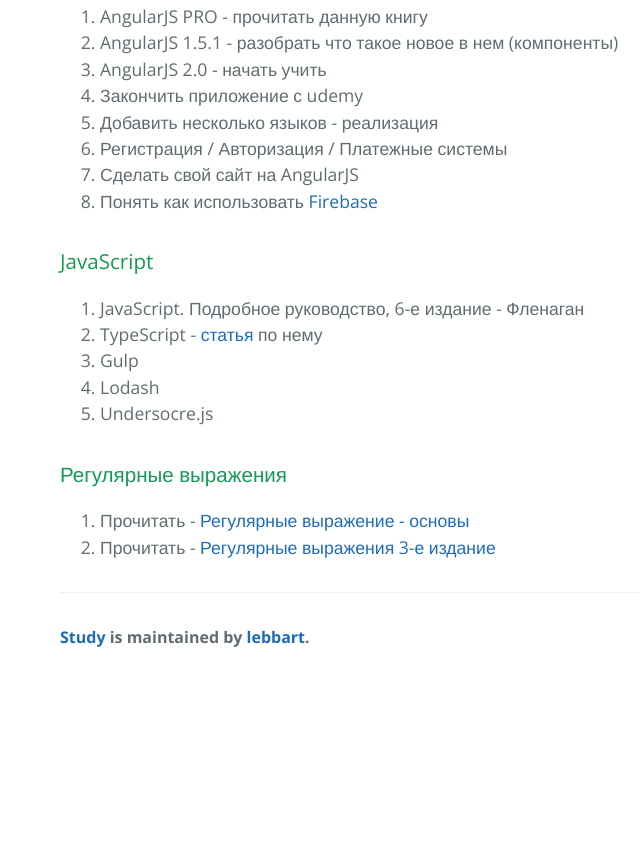
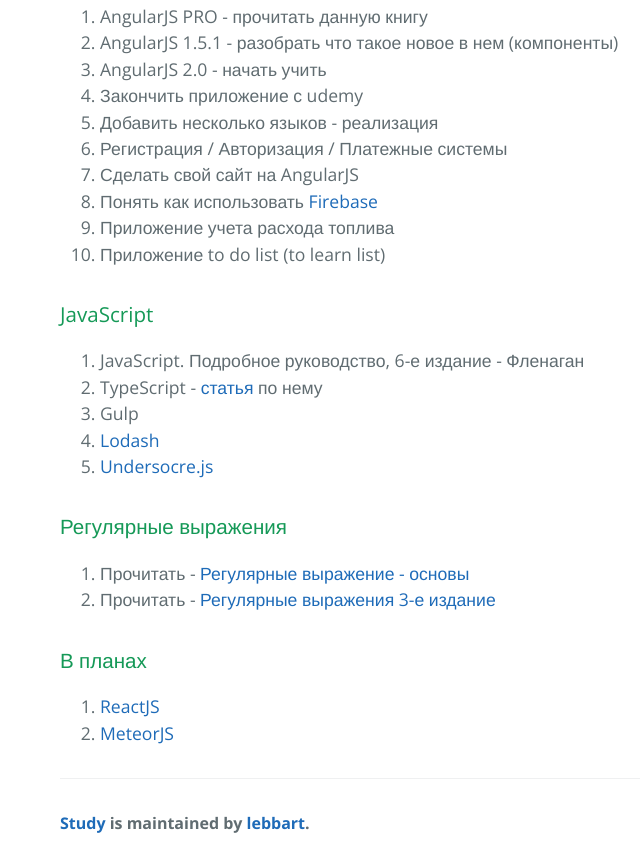
Before and after one commit to lebbart/study, a plain HTML site: page index.html in a window 1280 px wide. Shown: the part 424-1291 px from the top of the page, without its empty margins (164-804 px from the left). Before the commit the page ends 1105 px from the top, so only its background shows below. Drawn offline with nearby package versions, Linux system fonts and the light colour scheme.

Commit message:
Added new minds

```diff
--- a/index.html
+++ b/index.html
@@ -32,6 +32,8 @@
             <li>Регистрация / Авторизация / Платежные системы</li>
             <li>Сделать свой сайт на AngularJS</li>
             <li>Понять как использовать <a href="https://www.firebase.com/docs/web/libraries/angular/quickstart.html">Firebase</a></li>
+            <li>Приложение учета расхода топлива</li>
+            <li>Приложение to do list (to learn list)</li>
         </ol>
     </p>
 
@@ -44,8 +46,8 @@
             <li>JavaScript. Подробное руководство, 6-е издание - Фленаган</li>
             <li>TypeScript - <a href="https://habrahabr.ru/post/258957/">статья</a> по нему</li>
             <li>Gulp</li>
-            <li>Lodash</li>
-            <li>Undersocre.js</li>
+            <li><a href="https://lodash.com/">Lodash</a></li>
+            <li><a href="http://underscorejs.org/">Undersocre.js</a></li>
         </ol>
     </p>
 
@@ -60,6 +62,16 @@
         </ol>
     </p>
 
+    <h3>
+        <a id="designer-templates" class="anchor" href="#designer-templates" aria-hidden="true">
+            <span aria-hidden="true" class="octicon octicon-link"></span></a>В планах</h3>
+    <p>
+    <ol>
+        <li><a href="https://lodash.com/">ReactJS</a></li>
+        <li><a href="https://facebook.github.io/react/">MeteorJS</a></li>
+    </ol>
+    </p>
+
 
     <footer class="site-footer">
         <span class="site-footer-owner"><a href="https://github.com/lebbart/study">Study</a> is maintained by <a
```
